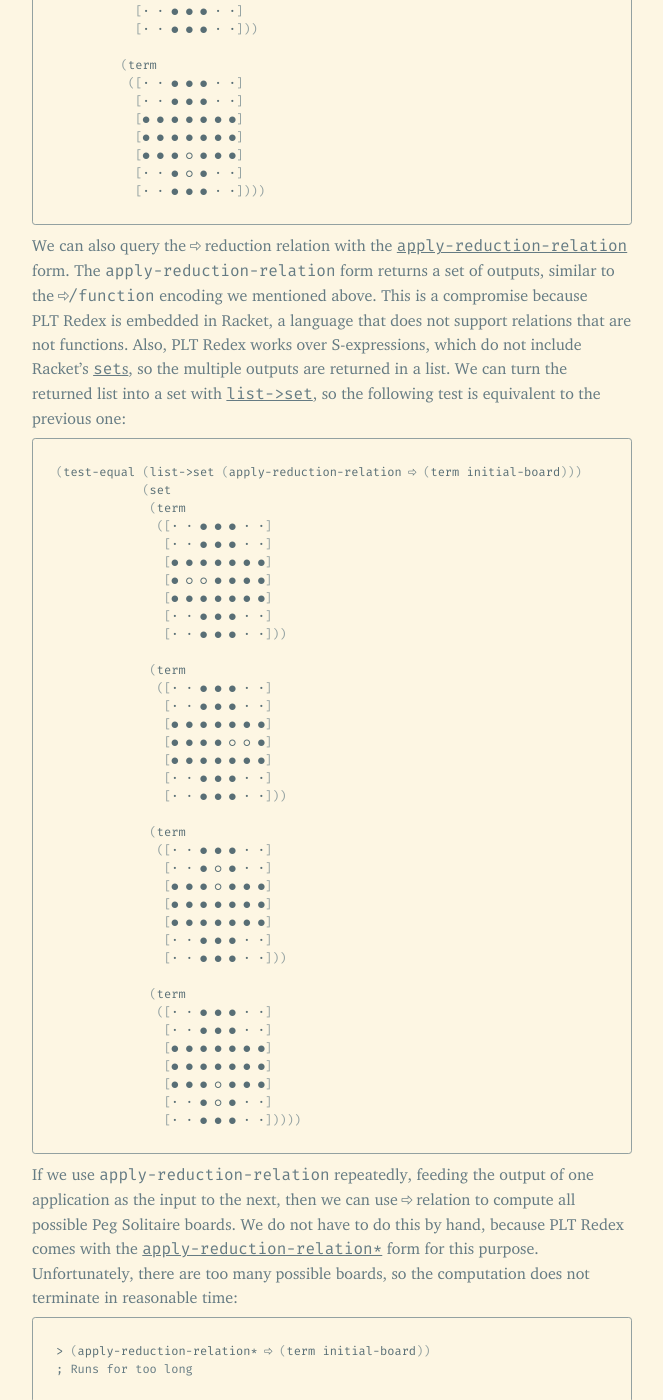
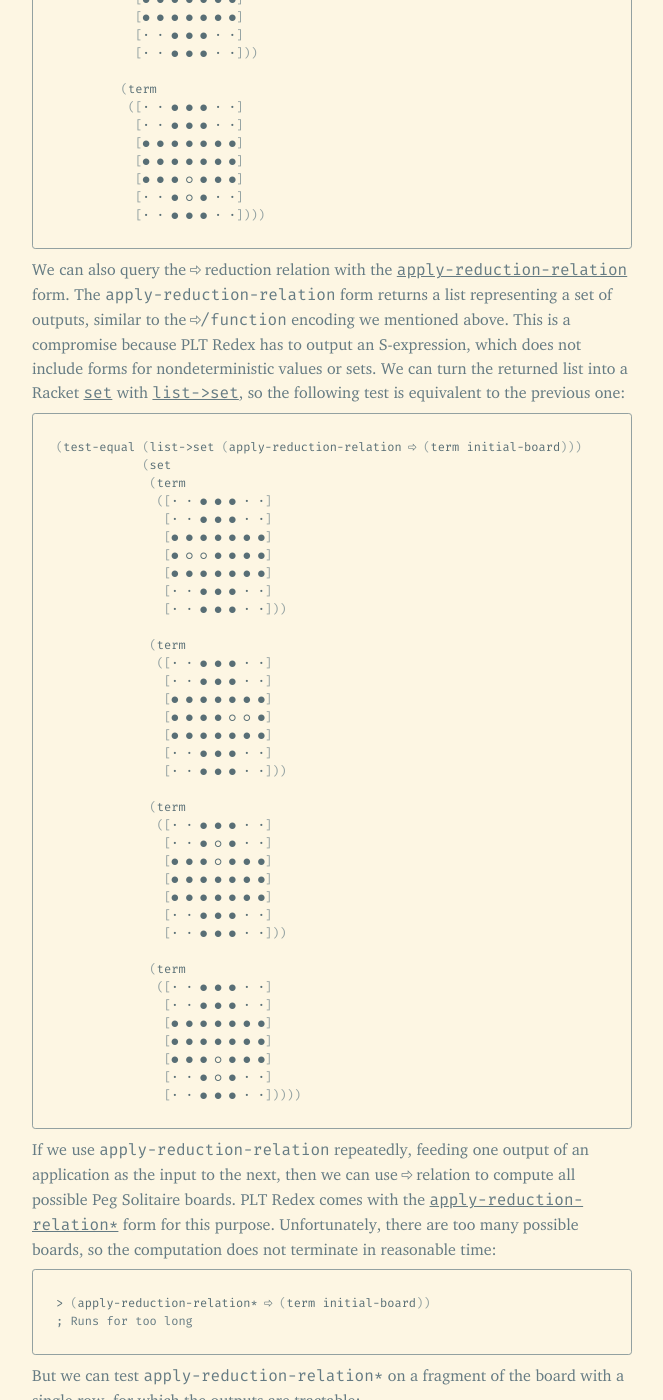
Before and after one commit to leafac/leafac.com, a Jekyll site: the page built from prose/playing-the-game-with-plt-redex/reduction-relations.md, in a window 1280 px wide and 1400 px high, scrolled down 6882 px. Shown: the whole window, without its empty margins (108-771 px from the left). Built offline with Jekyll 4.4.1, drawn with Linux system fonts in a browser that asks for light colours; some of the changed text lies outside the part shown.

Commit message:
Editing pass on Reduction Relations

````diff
--- a/prose/playing-the-game-with-plt-redex/reduction-relations.md
+++ b/prose/playing-the-game-with-plt-redex/reduction-relations.md
@@ -60,7 +60,16 @@
                        ⋮
 </pre>
 
-But functions are just a special case of *relation*, which may relate one input to multiple outputs. While all functions are relations, not all relations are functions. When we enumerate a relation that is not a function, each input may appear on the left column multiple times. For example, we can define a relation called `⇨` to model moves in Peg Solitaire:
+But a function is just a special case of *relation*, which may relate one input to multiple outputs. While all functions are relations, not all relations are functions. When we enumerate a relation that is not a function, each input may appear on the left column multiple times. For example, we can define a relation called `⇨` to model moves in Peg Solitaire:
+
+<aside markdown="1">
+<figure>
+{% include_relative reduction-relations.svg%}
+<figcaption markdown="1">
+On a fork on the road, when multiple clauses include patterns that match the input, a metafunction chooses the first path, while a reduction relation follows them all.
+</figcaption>
+</figure>
+</aside>
 
 <pre markdown="1">
 <strong>        board                       (⇨ board)</strong>
@@ -104,7 +113,7 @@
                        ⋮
 </pre>
 
-The `⇨` relation models moves in Peg Solitaire more straightforwardly than the `⇨/function` function. The listing above is similar to how we wrote our [examples in the game description](/introduction#pegsolitaire-rules):
+The `⇨` relation models moves in Peg Solitaire more straightforwardly than the `⇨/function` function. The listing above is similar to how we wrote our [examples in the game description](introduction#pegsolitaire-rules):
 
 <pre>
     ● ● ●             ● ● ●
@@ -143,10 +152,10 @@
 <span class="success">●</span> jumps over <span class="error">●</span>
 </pre>
 
-Most programming languages only support functions, and when we use them we have to resort to `⇨/function`, but PLT Redex supports relations of any kind, so we can define the `⇨` relation directly. Among the different PLT Redex forms for defining relations, the first we encounter is [`reduction-relation`](https://docs.racket-lang.org/redex/The_Redex_Reference.html?q=reduction-relation#%28form._%28%28lib._redex%2Freduction-semantics..rkt%29._reduction-relation%29%29):
+Most programming languages only support functions, and when we use them, we have to resort to an encoding similar to `⇨/function`, but PLT Redex supports relations that are not functions, so we can define the `⇨` relation directly. Among the different PLT Redex forms for defining relations, the first we encounter is [`reduction-relation`](https://docs.racket-lang.org/redex/The_Redex_Reference.html?q=reduction-relation#%28form._%28%28lib._redex%2Freduction-semantics..rkt%29._reduction-relation%29%29):
 
 <aside markdown="1">
-The `reduction-relation` form returns the reduction relation as a value, unlike the forms we discussed so far that assign names, for example, `define-language` and `define-metafunction`. If we want to assign a name to a reduction relation, we need to use `define`:
+The `reduction-relation` form returns the reduction relation as a value, unlike the other forms we discussed so far that assign names, for example, `define-language` and `define-metafunction`. If we want to assign a name to a reduction relation, we need to use `define`:
 
 ```racket
 (define <name>
@@ -192,11 +201,11 @@
 
 In detail:
 
-- `(row_1 ... [position_1 ... ● ● ○ position_2 ...] row_2 ...)`: The pattern to match against the input board. The pattern matches if the board includes a sequence `● ● ○` surrounded by any other `position`s and `row`s, to which we assign the names `position_<n> ...` and `row_<n> ...` so we can reconstruct the board in the template.
-- `(row_1 ... [position_1 ... ○ ○ ● position_2 ...] row_2 ...)`: The template to build the board after the move. It changes the sequence `● ● ○` into `○ ○ ●`, and reconstructs the surroundings with the names `position_<n> ...` and  `row_<n> ...`.
+- `(row_1 ... [position_1 ... ● ● ○ position_2 ...] row_2 ...)`: The pattern to match against the input board. The pattern matches if the board includes a sequence `● ● ○` surrounded by any other `position`s and `row`s, to which we assign the names `position_<n>` and `row_<n>` so that we can reconstruct the board in the template.
+- `(row_1 ... [position_1 ... ○ ○ ● position_2 ...] row_2 ...)`: The template to build the board after the move. It changes the sequence `● ● ○` into `○ ○ ●`, and reconstructs the surroundings with the names `position_<n>` and  `row_<n>`.
 - `"→"`: The name of the clause.
 
-The clause for when a peg jumps over its neighbor on the left is similar. The clauses for when a peg jumps over its neighbors on the top or bottom follow the same idea, but we must use named ellipses (`..._<suffix>`) to capture the surroundings involving multiple rows. The named ellipses align the sequence of interest (for example, `● ● ○`) in the same column, because it guarantees the sequence is preceded by the same number of `position`s in each `row`. For example, the following is the rule for when a peg jumps over its neighbor on the bottom:<label class="margin-note"><input type="checkbox"><span markdown="1">The ellipses `<suffix>`es (for example, `_n`) must only appear in the input pattern, not in the output template.</span></label>
+The clause for when a peg jumps over its neighbor on the left is similar. The clauses for when a peg jumps over its neighbors on the top or bottom follow the same idea, but we must use named ellipses (`..._<suffix>`) to capture the surroundings involving multiple rows. The named ellipses align the sequence of interest (for example, `● ● ○`) in the same column, because it guarantees that the sequence is preceded by the same number of `position`s in each `row`. For example, the following is the rule for when a peg jumps over its neighbor on the bottom:<label class="margin-note"><input type="checkbox"><span markdown="1">The ellipses `<suffix>`es (for example, `_n`) must only appear in the input pattern, not in the output template.</span></label>
 
 ```racket
 (--> (row_1
@@ -331,7 +340,7 @@
            [· · ● ● ● · ·])))
 ```
 
-We can also query the `⇨` reduction relation with the [`apply-reduction-relation`](https://docs.racket-lang.org/redex/The_Redex_Reference.html?q=apply-reduction-relation#%28def._%28%28lib._redex%2Freduction-semantics..rkt%29._apply-reduction-relation%29%29) form. The `apply-reduction-relation` form returns a set of outputs, similar to the `⇨/function` encoding we mentioned above. This is a compromise because PLT Redex is embedded in Racket, a language that does not support relations that are not functions. Also, PLT Redex works over S-expressions, which do not include Racket’s [`set`s](https://docs.racket-lang.org/reference/sets.html), so the multiple outputs are returned in a list. We can turn the returned list into a set with [`list->set`](https://docs.racket-lang.org/reference/sets.html?q=list-%3Eset#%28def._%28%28lib._racket%2Fset..rkt%29._list-~3eset%29%29), so the following test is equivalent to the previous one:
+We can also query the `⇨` reduction relation with the [`apply-reduction-relation`](https://docs.racket-lang.org/redex/The_Redex_Reference.html?q=apply-reduction-relation#%28def._%28%28lib._redex%2Freduction-semantics..rkt%29._apply-reduction-relation%29%29) form. The `apply-reduction-relation` form returns a list representing a set of outputs, similar to the `⇨/function` encoding we mentioned above. This is a compromise because PLT Redex has to output an S-expression, which does not include forms for nondeterministic values or sets. We can turn the returned list into a Racket [`set`](https://docs.racket-lang.org/reference/sets.html) with [`list->set`](https://docs.racket-lang.org/reference/sets.html?q=list-%3Eset#%28def._%28%28lib._racket%2Fset..rkt%29._list-~3eset%29%29), so the following test is equivalent to the previous one:
 
 ```racket
 (test-equal (list->set (apply-reduction-relation ⇨ (term initial-board)))
@@ -373,7 +382,7 @@
                [· · ● ● ● · ·]))))
 ```
 
-If we use `apply-reduction-relation` repeatedly, feeding the output of one application as the input to the next, then we can use `⇨` relation to compute all possible Peg Solitaire boards. We do not have to do this by hand, because PLT Redex comes with the [`apply-reduction-relation*`](https://docs.racket-lang.org/redex/The_Redex_Reference.html?q=apply-reduction-relation#%28def._%28%28lib._redex%2Freduction-semantics..rkt%29._apply-reduction-relation%2A%29%29) form for this purpose. Unfortunately, there are too many possible boards, so the computation does not terminate in reasonable time:
+If we use `apply-reduction-relation` repeatedly, feeding one output of an application as the input to the next, then we can use `⇨` relation to compute all possible Peg Solitaire boards. PLT Redex comes with the [`apply-reduction-relation*`](https://docs.racket-lang.org/redex/The_Redex_Reference.html?q=apply-reduction-relation#%28def._%28%28lib._redex%2Freduction-semantics..rkt%29._apply-reduction-relation%2A%29%29) form for this purpose. Unfortunately, there are too many possible boards, so the computation does not terminate in reasonable time:
 
 ```racket
 > (apply-reduction-relation* ⇨ (term initial-board))
````
Also changed, not shown: prose/playing-the-game-with-plt-redex/reduction-relations.svg (added).
